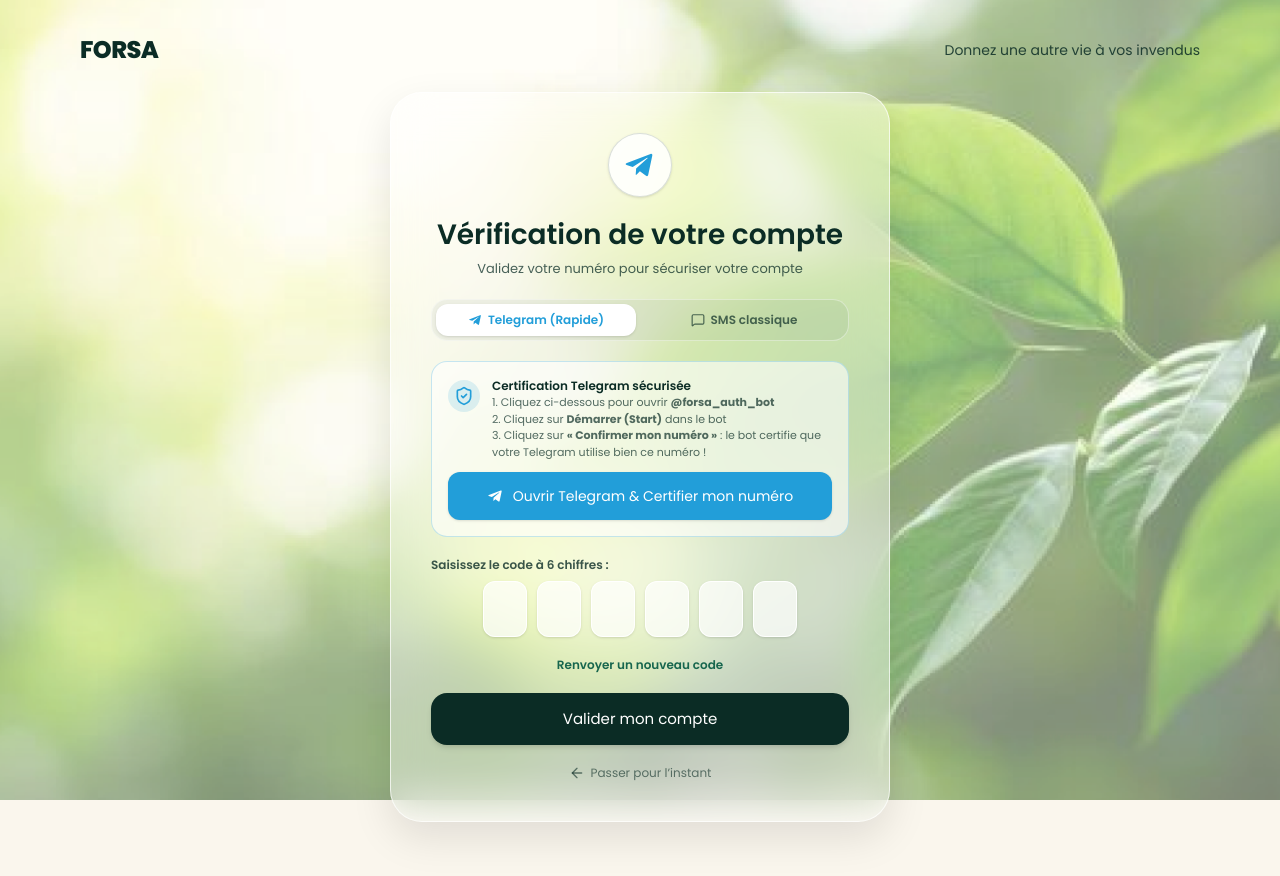
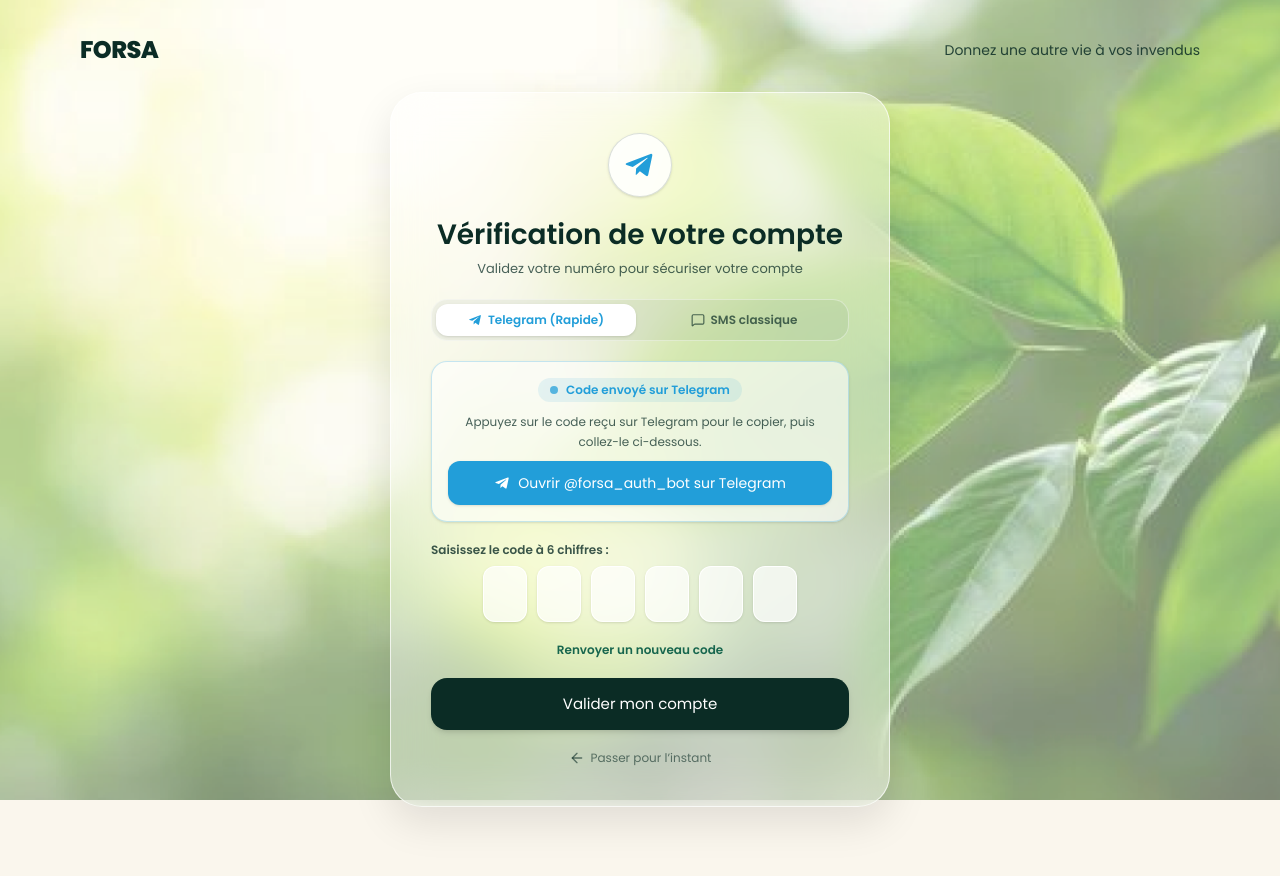
Before and after one commit to Lydia-Mokrani/FORSA, a React (Vite) app in the folder frontend/: page /verify-phone in a window 1280 px wide. Built offline with nearby package versions, Linux system fonts and the light colour scheme; no server answers.

Commit message:
feat(ux): streamline Telegram OTP verification to RedotPay style with auto-delivery and 1-tap copy

```diff
--- a/frontend/src/features/auth/VerifyPhonePage.tsx
+++ b/frontend/src/features/auth/VerifyPhonePage.tsx
@@ -248,41 +248,30 @@ export const VerifyPhonePage: React.FC = () => {
           </button>
         </div>
 
-        {/* Bloc interactif Telegram */}
+        {/* Bloc interactif Telegram style RedotPay */}
         {method === 'telegram' ? (
-          <div className="bg-white/60 border border-[#229ED9]/25 rounded-2xl p-4 flex flex-col gap-3 text-left">
-            <div className="flex items-start gap-3">
-              <div className="size-8 rounded-full bg-[#229ED9]/15 flex items-center justify-center shrink-0 text-[#229ED9] mt-0.5">
-                <ShieldCheck className="w-5 h-5" />
-              </div>
-              <div className="flex flex-col">
-                <span className="text-xs font-semibold text-[#0B2C25]">Certification Telegram sécurisée</span>
-                <span className="text-[11px] text-[#0B2C25]/70 leading-normal">
-                  1. Cliquez ci-dessous pour ouvrir <strong>@forsa_auth_bot</strong><br />
-                  2. Cliquez sur <strong>Démarrer (Start)</strong> dans le bot<br />
-                  3. Cliquez sur <strong>« Confirmer mon numéro »</strong> : le bot certifie que votre Telegram utilise bien ce numéro !
-                </span>
-              </div>
+          <div className="bg-white/60 border border-[#229ED9]/25 rounded-2xl p-4 flex flex-col items-center gap-2.5 text-center shadow-sm">
+            <div className="inline-flex items-center gap-2 bg-[#229ED9]/10 text-[#229ED9] px-3 py-1 rounded-full text-xs font-semibold">
+              <span className="size-2 rounded-full bg-[#229ED9] animate-pulse" />
+              <span>Code envoyé sur Telegram</span>
             </div>
+
+            <p className="text-[12px] text-[#0B2C25]/75 leading-relaxed">
+              Appuyez sur le code reçu sur Telegram pour le copier, puis collez-le ci-dessous.
+            </p>
 
             <a
               href={telegramLink}
               target="_blank"
               rel="noopener noreferrer"
               onClick={() => setBotOpened(true)}
-              className="w-full py-3.5 px-4 bg-[#229ED9] hover:bg-[#1E88C7] text-white font-medium text-xs sm:text-sm rounded-xl flex items-center justify-center gap-2.5 shadow-sm transition cursor-pointer active:scale-[0.99]"
+              className="w-full py-3 px-4 bg-[#229ED9] hover:bg-[#1E88C7] text-white font-medium text-xs sm:text-sm rounded-xl flex items-center justify-center gap-2 shadow-sm transition cursor-pointer active:scale-[0.99]"
             >
               <svg className="size-4 shrink-0 fill-current" viewBox="0 0 24 24">
                 <path d="m20.665 3.717-17.73 6.837c-1.21.486-1.203 1.161-.222 1.462l4.552 1.42 10.532-6.645c.498-.303.953-.14.579.192l-8.533 7.701h-.002l-.313 4.673c.46 0 .663-.211.921-.46l2.211-2.15 4.599 3.397c.848.467 1.457.227 1.668-.785l3.019-14.228c.309-1.239-.473-1.8-1.282-1.434z" />
               </svg>
-              <span>Ouvrir Telegram &amp; Certifier mon numéro</span>
+              <span>Ouvrir @forsa_auth_bot sur Telegram</span>
             </a>
-
-            {botOpened && (
-              <p className="text-[11px] text-[#17664E] bg-[#17664E]/10 rounded-lg p-2 text-center font-medium">
-                ✅ Bot ouvert ! Cliquez sur <strong>« Confirmer mon numéro »</strong> dans Telegram : la validation se fera automatiquement, ou recopiez le code ci-dessous.
-              </p>
-            )}
           </div>
         ) : (
           <div className="bg-white/50 border border-white/80 rounded-2xl p-3 text-xs text-[#0B2C25]/75 text-center">
```
Also changed, not shown: 1 other file (tests, documents, lock files or other folders).
